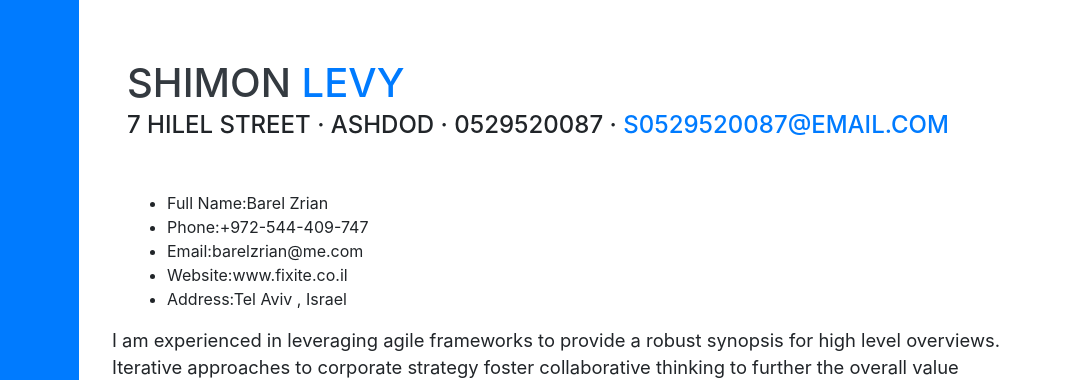
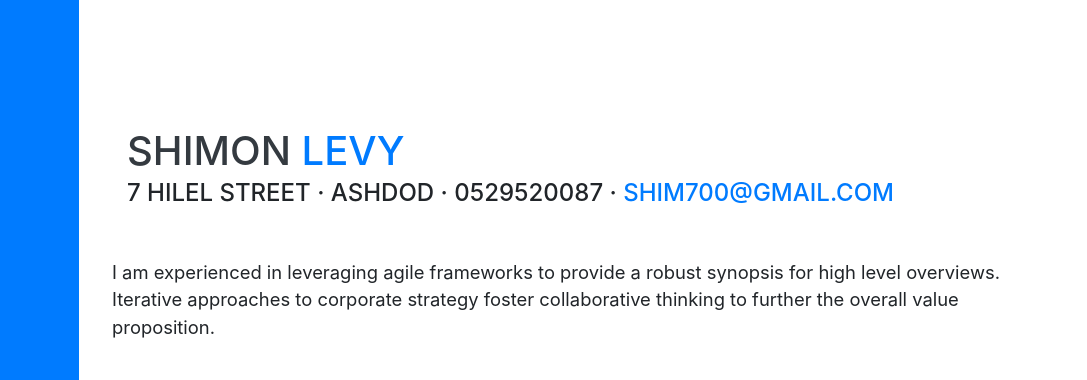
Before and after one commit to shimon10/portfolio, a website with bundled scripts: page index.html in a window 1280 px wide. Shown: the part 114-494 px from the top of the page, 193-1280 px from the left. Built offline with nearby package versions, Linux system fonts and the light colour scheme; files whose address does not match are found by name; a web font is replaced by a local one.

Commit message:
Update index.html

```diff
--- a/index.html
+++ b/index.html
@@ -64,10 +64,10 @@
                     <span class="text-primary">Levy</span>
                 </h1>
                 <div class="subheading mb-5">7 Hilel Street · Ashdod · 0529520087 ·
-                    <a href="mailto:abukraturiel@email.com">s0529520087@email.com</a>
+                    <a href="mailto:shim700@email.com">shim700@gmail.com</a>
                 </div>
                 <div class="row">
-                    <div class="col-md-4">
+                    <!-- <div class="col-md-4">
                         <ul class="info">
                             <li><span class="first-block">Full Name:</span><span class="second-block">Barel Zrian</span></li>
                             <li><span class="first-block">Phone:</span><span class="second-block">+972-544-409-747</span></li>
@@ -76,7 +76,7 @@
                             <li><span class="first-block">Address:</span><span class="second-block">Tel Aviv , Israel</span></li>
 
                         </ul>
-                    </div>
+                    </div> -->
                 <p class="lead mb-5">I am experienced in leveraging agile frameworks to provide a robust synopsis for high level overviews. Iterative approaches to corporate strategy foster collaborative thinking to further the overall value proposition.</p>
                 <div class="social-icons">
                     <a href="#">
```
